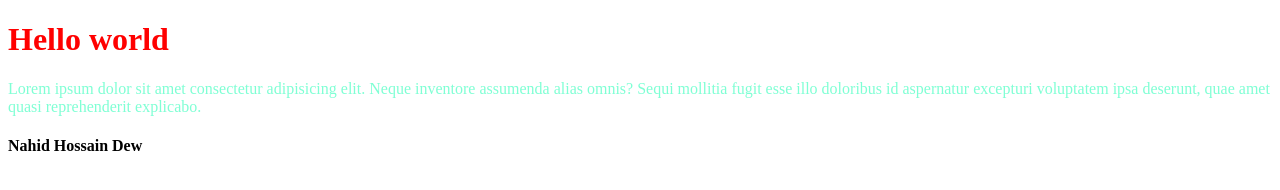
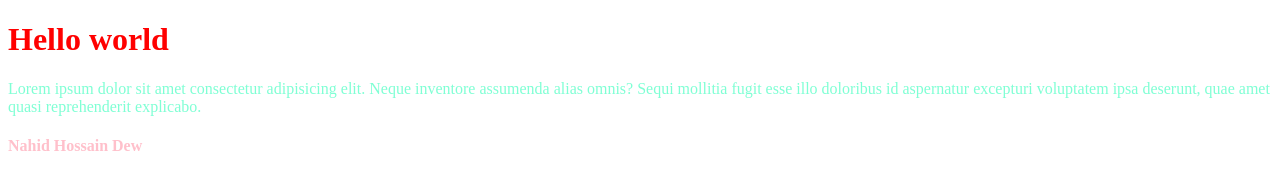
Before and after one commit to hossain1987/git, a plain HTML site: page index.html in a window 1280 px wide. Drawn offline with Linux system fonts and the light colour scheme.

Commit message:
style added

```diff
--- a/css/style.css
+++ b/css/style.css
@@ -4,3 +4,6 @@ h1{
 p{
     color: aquamarine;
 }
+h4{
+    color : pink;
+}
```
